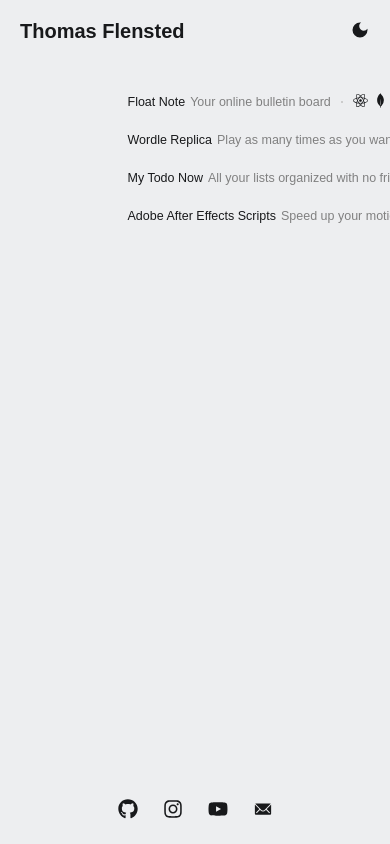
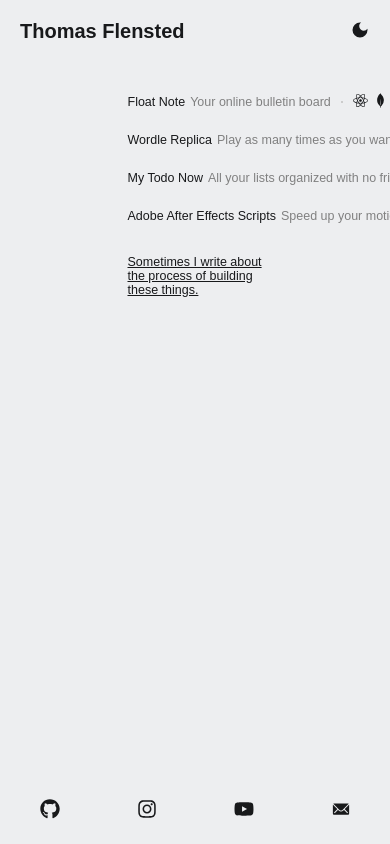
Before and after one commit to thomasflensted/personal-website, a React (Vite) app: page /portfolio in a window 390 px wide. Shown: the top 844 px of the page. Built offline with nearby package versions, Linux system fonts and the light colour scheme; a web font is replaced by a local one.

Commit message:
small design updates

```diff
--- a/src/App.jsx
+++ b/src/App.jsx
@@ -3,7 +3,6 @@ import { BrowserRouter, Routes, Route } from 'react-router-dom'
 import Nav from "./components/Nav"
 import Main from "./components/Main"
 import Footer from "./components/Footer"
-import Blog from './components/Blog'
 import Portfolio from './components/Portfolio'
 
 function App() {
@@ -17,7 +16,6 @@ function App() {
         <main>
           <Routes>
             <Route path='/' element={<Main />}></Route>
-            <Route path='/blog' element={<Blog />}></Route>
             <Route path='/portfolio' element={<Portfolio />}></Route>
           </Routes>
         </main>
--- a/src/components/Blog.jsx
+++ /dev/null
@@ -1,9 +0,0 @@
-import React from 'react'
-
-const Blog = () => {
-    return (
-        <div>Blog</div>
-    )
-}
-
-export default Blog
--- a/src/components/Portfolio.jsx
+++ b/src/components/Portfolio.jsx
@@ -16,7 +16,7 @@ const Portfolio = () => {
     }
 
     return (
-        <div className="portfolio-container">
+        <div className="container">
             {portfolio.map(project =>
                 <a key={project.title} className='project' target='_blank' href={project.link}>
                     <div className="title-and-desc">
@@ -33,11 +33,9 @@ const Portfolio = () => {
                     </div>
                 </a>
             )}
-            {/*<div className="portfolio-link-to-blog">
-                <Link to={'/blog'}>
-                    Sometimes I write about the process of building these things.
-                </Link>
-                        </div>*/}
+            {<div className="portfolio-link-to-blog">
+                <a target="_blank" href="">Sometimes I write about the process of building these things.</a>
+            </div>}
         </div >
     )
 }
--- a/src/index.css
+++ b/src/index.css
@@ -99,7 +99,7 @@ footer {
   font-size: 2rem;
 }
 
-.portfolio-container {
+.container {
   width: 50%;
 }
 
@@ -200,6 +200,11 @@ a {
   main {
     padding: 2rem 4rem;
   }
+
+  .footer {
+    width: 90%;
+  }
+
 }
 
 
@@ -213,4 +218,5 @@ a {
   main {
     padding: 2rem 4rem;
   }
+
 }
```
